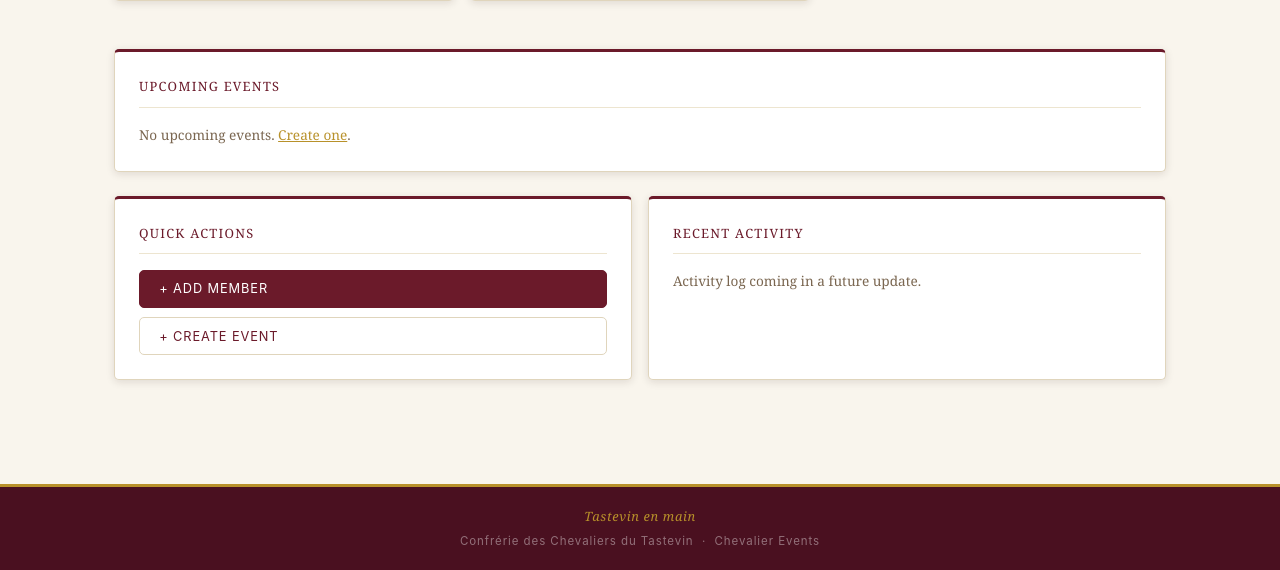
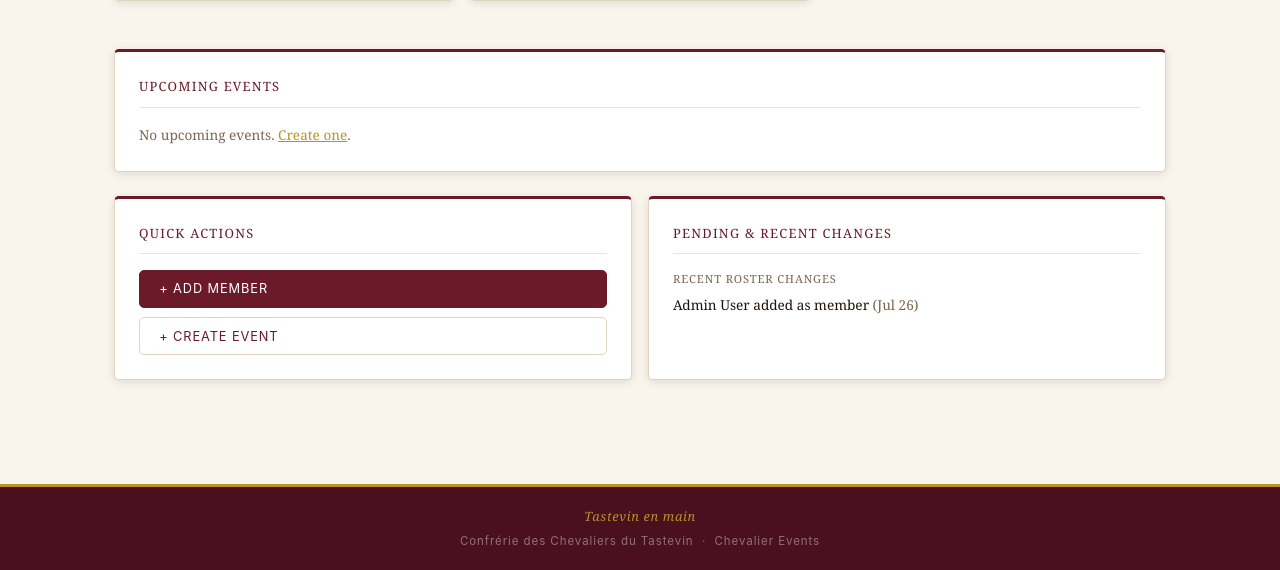
Before and after one commit to 2ndkwak/chevalier-events, a Flask app: page /admin/ in a window 1280 px wide. Shown: the part 563-1133 px from the top of the page. Run offline with Flask 3, Linux system fonts and the light colour scheme; a user stored in the database is signed in.

Commit message:
Add Pending & Recent Changes dashboard card: waitlist offers, outstanding invites, roster changes, dietary tag edits

```diff
--- a/backend/routes/admin.py
+++ b/backend/routes/admin.py
@@ -1,6 +1,6 @@
 from flask import Blueprint, render_template, redirect, url_for
 from flask_login import login_required, current_user
-from datetime import date
+from datetime import date, datetime
 from ..models import Person, Event, RSVP
 
 admin_bp = Blueprint("admin", __name__)
@@ -21,6 +21,7 @@ def admin_required(f):
 @admin_required
 def dashboard():
     today = date.today()
+    now = datetime.utcnow()
     upcoming = (Event.query
                 .filter(Event.is_published == True,
                         Event.event_date >= f"{today}")
@@ -35,9 +36,72 @@ def dashboard():
             Person.query.with_entities(Person.id).filter_by(person_type="member")
         )
     ).count()
+
+    # --- Pending & Recent Changes card ---
+
+    # Pending waitlist offers: promoted, not yet resolved. Soonest-to-expire first.
+    pending_offers = (RSVP.query
+                       .filter(RSVP.status == "promoted")
+                       .order_by(RSVP.promotion_expires_at.asc())
+                       .all())
+    pending_offer_items = []
+    for r in pending_offers:
+        hours_left = None
+        if r.promotion_expires_at:
+            delta = r.promotion_expires_at - now
+            hours_left = max(0, int(delta.total_seconds() // 3600))
+        pending_offer_items.append({"rsvp": r, "hours_left": hours_left})
+
+    # Outstanding invites: sent but not yet accepted. Longest-outstanding first.
+    outstanding_invites_query = (Person.query
+                                  .filter(Person.invite_sent_at.isnot(None),
+                                          Person.can_login == False)
+                                  .order_by(Person.invite_sent_at.asc()))
+    outstanding_invites_total = outstanding_invites_query.count()
+    outstanding_invites = outstanding_invites_query.limit(5).all()
+    outstanding_invites_more = max(0, outstanding_invites_total - len(outstanding_invites))
+
+    # Recent roster changes: new additions + person_type changes, newest first.
+    roster_additions = (Person.query
+                         .filter(Person.person_type.in_(["member", "honoraire", "aspirant"]))
+                         .order_by(Person.created_at.desc())
+                         .limit(8).all())
+    roster_promotions = (Person.query
+                          .filter(Person.person_type_updated_at.isnot(None))
+                          .order_by(Person.person_type_updated_at.desc())
+                          .limit(8).all())
+    roster_changes = []
+    for p in roster_additions:
+        roster_changes.append({"person": p, "when": p.created_at, "kind": "added"})
+    for p in roster_promotions:
+        roster_changes.append({"person": p, "when": p.person_type_updated_at, "kind": "type_changed"})
+    roster_changes.sort(key=lambda r: r["when"], reverse=True)
+    roster_changes = roster_changes[:6]
+
+    # Dietary tag edits, but only for people attending an upcoming event.
+    upcoming_person_ids = {
+        r.person_id for r in
+        RSVP.query.join(Event)
+        .filter(Event.event_date >= f"{today}",
+                RSVP.status.in_(["confirmed", "waitlist", "promoted"]))
+        .all()
+    }
+    dietary_edits = []
+    if upcoming_person_ids:
+        dietary_edits = (Person.query
+                          .filter(Person.dietary_tags_updated_at.isnot(None),
+                                  Person.id.in_(upcoming_person_ids))
+                          .order_by(Person.dietary_tags_updated_at.desc())
+                          .limit(6).all())
+
     return render_template("admin/dashboard.html",
                            upcoming=upcoming,
                            total_members=total_members,
                            total_honoraire=total_honoraire,
                            total_aspirants=total_aspirants,
-                           total_partners=total_partners)
+                           total_partners=total_partners,
+                           pending_offer_items=pending_offer_items,
+                           outstanding_invites=outstanding_invites,
+                           outstanding_invites_more=outstanding_invites_more,
+                           roster_changes=roster_changes,
+                           dietary_edits=dietary_edits)
--- a/frontend/templates/admin/dashboard.html
+++ b/frontend/templates/admin/dashboard.html
@@ -58,8 +58,68 @@
     </div>
   </div>
   <div class="card">
-    <div class="card-title">Recent activity</div>
-    <p class="text-muted text-sm">Activity log coming in a future update.</p>
+    <div class="card-title">Pending &amp; Recent Changes</div>
+
+    {% if pending_offer_items %}
+    <div style="margin-bottom:.9rem;">
+      <div style="font-size:.7rem; text-transform:uppercase; letter-spacing:.08em; color:var(--ink-muted); margin-bottom:.3rem;">Pending waitlist offers</div>
+      {% for item in pending_offer_items %}
+      <div class="text-sm" style="margin-bottom:.25rem;">
+        {{ item.rsvp.person.display_name }} &mdash; {{ item.rsvp.event.title }}
+        {% if item.hours_left is not none %}
+        <span class="text-muted">(expires in {{ item.hours_left }}h)</span>
+        {% endif %}
+      </div>
+      {% endfor %}
+    </div>
+    {% endif %}
+
+    {% if outstanding_invites %}
+    <div style="margin-bottom:.9rem;">
+      <div style="font-size:.7rem; text-transform:uppercase; letter-spacing:.08em; color:var(--ink-muted); margin-bottom:.3rem;">Outstanding invites</div>
+      {% for p in outstanding_invites %}
+      <div class="text-sm" style="margin-bottom:.25rem;">
+        {{ p.display_name }} <span class="text-muted">(sent {{ p.invite_sent_at.strftime("%b %d") }})</span>
+      </div>
+      {% endfor %}
+      {% if outstanding_invites_more > 0 %}
+      <div class="text-muted text-sm" style="margin-top:.15rem;">
+        +{{ outstanding_invites_more }} more outstanding
+      </div>
+      {% endif %}
+    </div>
+    {% endif %}
+
+    {% if roster_changes %}
+    <div style="margin-bottom:.9rem;">
+      <div style="font-size:.7rem; text-transform:uppercase; letter-spacing:.08em; color:var(--ink-muted); margin-bottom:.3rem;">Recent roster changes</div>
+      {% for item in roster_changes %}
+      <div class="text-sm" style="margin-bottom:.25rem;">
+        {% if item.kind == "added" %}
+        {{ item.person.display_name }} added as {{ item.person.person_type }}
+        {% else %}
+        {{ item.person.display_name }}'s membership type changed to {{ item.person.person_type }}
+        {% endif %}
+        <span class="text-muted">({{ item.when.strftime("%b %d") }})</span>
+      </div>
+      {% endfor %}
+    </div>
+    {% endif %}
+
+    {% if dietary_edits %}
+    <div>
+      <div style="font-size:.7rem; text-transform:uppercase; letter-spacing:.08em; color:var(--ink-muted); margin-bottom:.3rem;">Dietary tag edits (upcoming attendees)</div>
+      {% for p in dietary_edits %}
+      <div class="text-sm" style="margin-bottom:.25rem;">
+        {{ p.display_name }} <span class="text-muted">({{ p.dietary_tags_updated_at.strftime("%b %d") }})</span>
+      </div>
+      {% endfor %}
+    </div>
+    {% endif %}
+
+    {% if not pending_offer_items and not outstanding_invites and not roster_changes and not dietary_edits %}
+    <p class="text-muted text-sm">Nothing pending right now.</p>
+    {% endif %}
   </div>
 </div>
 {% endblock %}
```
